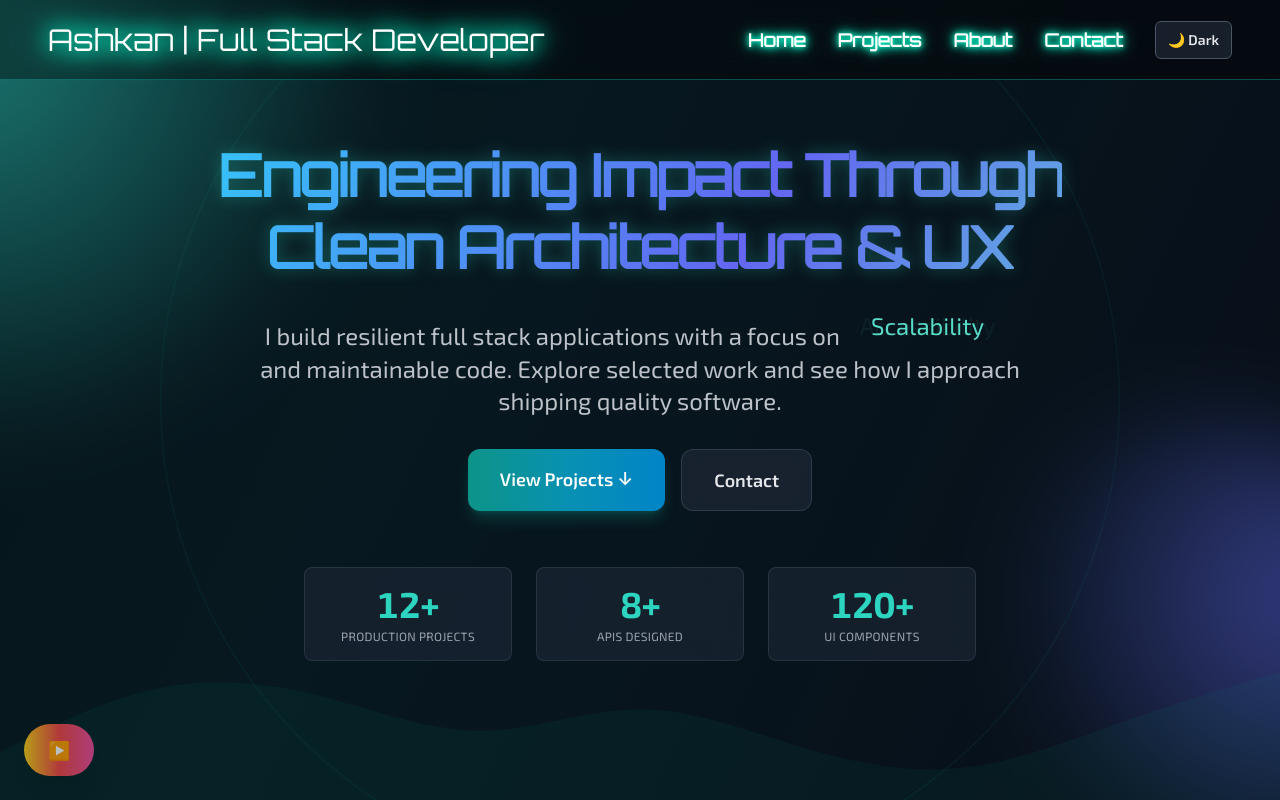
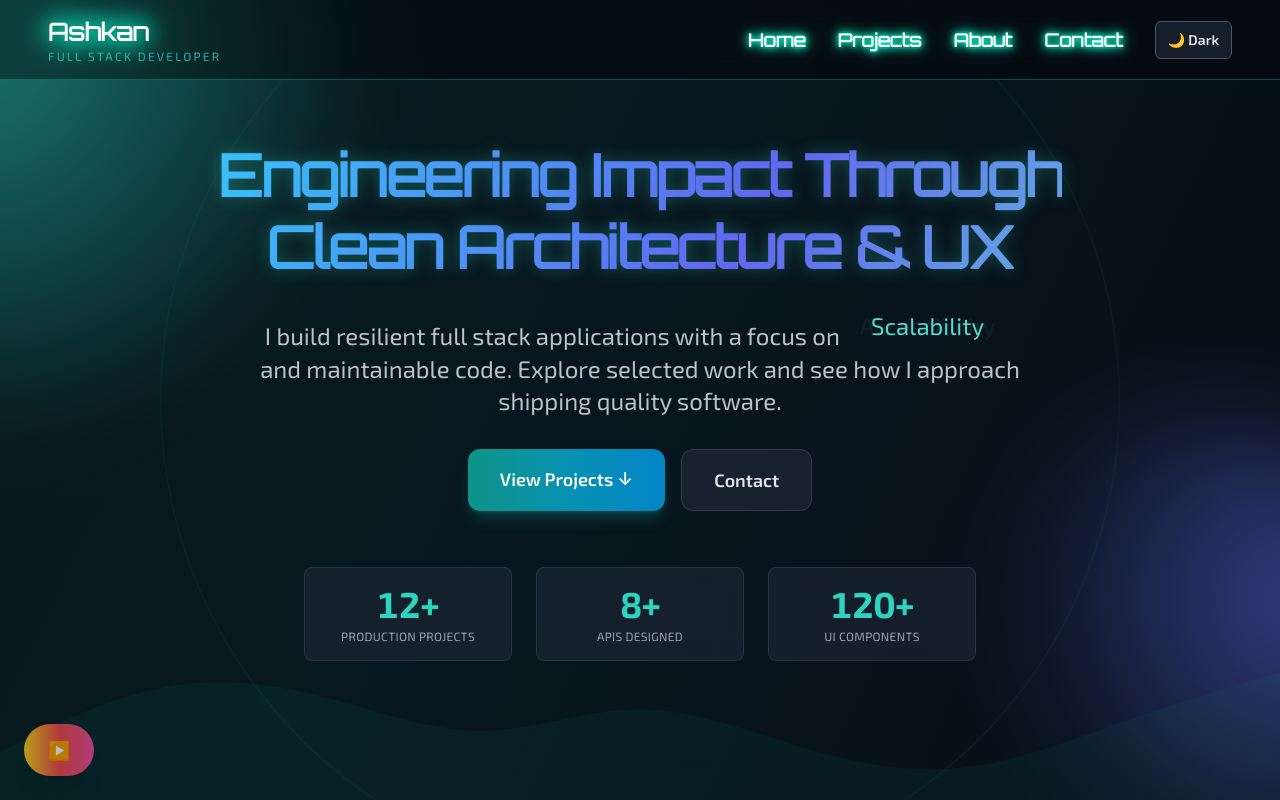
Before and after one commit to ashkan1010X/WebPortfolio, a React (Vite) app: page / in a window 1280 px wide. Built offline with nearby package versions, Linux system fonts and the light colour scheme; the HTML template or start-up script is replaced by a standard one.

Commit message:
fix navbar logo wrapping on smaller windows
Replaced the single-line logo text with a stacked layout — name on top,
role as a small subtitle below. Stays on one line at any window size.

```diff
--- a/src/components/Navbar.jsx
+++ b/src/components/Navbar.jsx
@@ -39,12 +39,15 @@ const Navbar = () => {
   return (
     <div className="navbar-container fixed top-0 left-0 w-full h-20 flex justify-between items-center px-6 md:px-12 bg-black/40 backdrop-blur-md z-50 border-b border-teal-500/40">
       {/* Logo */}
-      <div className="logo select-none">
-        <h1 className="glowing-text text-2xl xs:text-3xl md:text-3xl text-white text-shadow-md leading-tight">
-          <Link to="/" className={commonLinkClasses}>
-            Ashkan | Full Stack Developer
-          </Link>
-        </h1>
+      <div className="logo select-none flex-shrink-0">
+        <Link to="/" className="focus:outline-none focus:ring-2 focus:ring-teal-400 rounded flex flex-col leading-tight">
+          <span className="glowing-text text-xl md:text-2xl font-extrabold text-white whitespace-nowrap">
+            Ashkan
+          </span>
+          <span className="text-[0.6rem] md:text-xs uppercase tracking-[0.18em] text-teal-400/80 font-medium whitespace-nowrap">
+            Full Stack Developer
+          </span>
+        </Link>
       </div>
 
       {/* Desktop navigation */}
```
